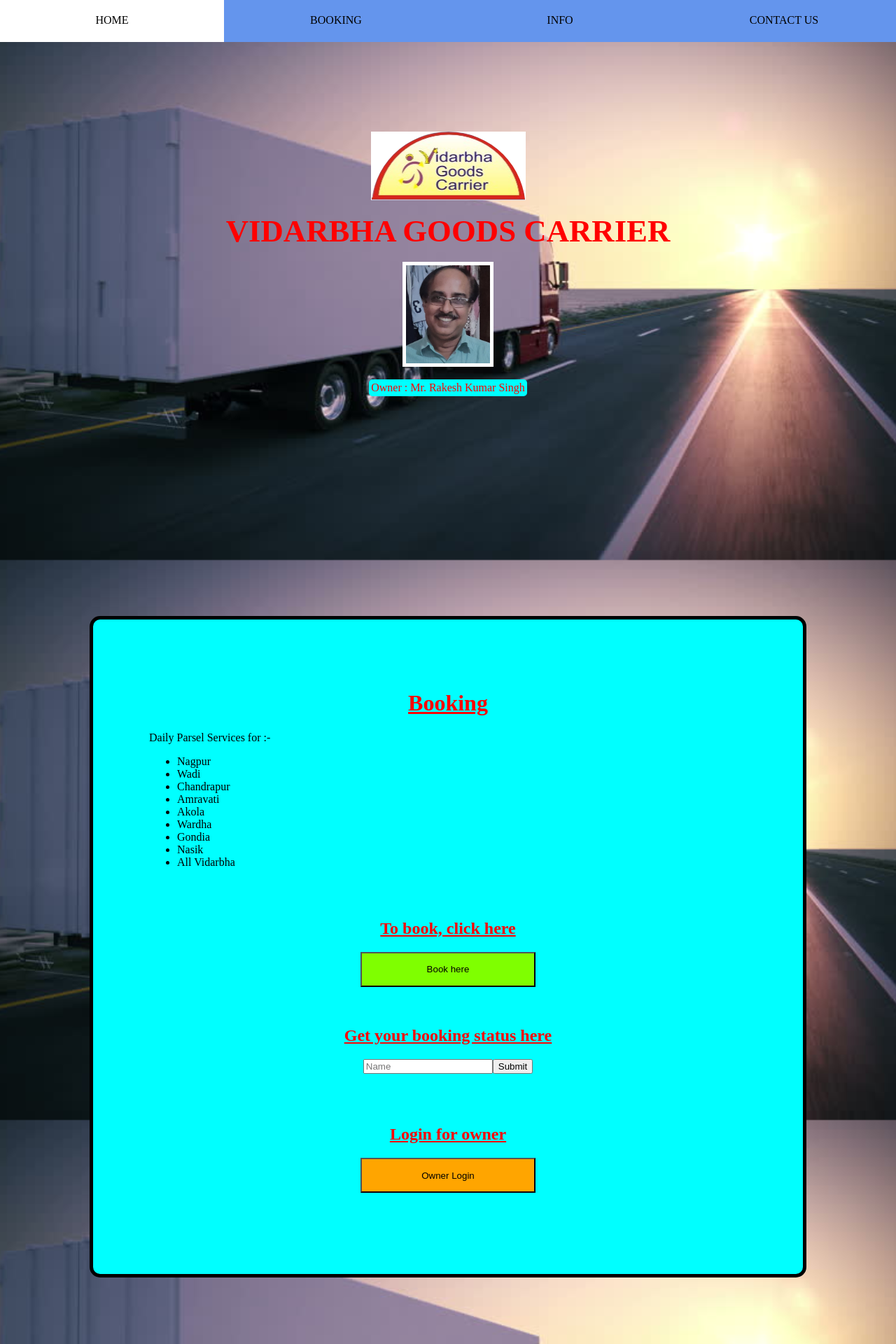
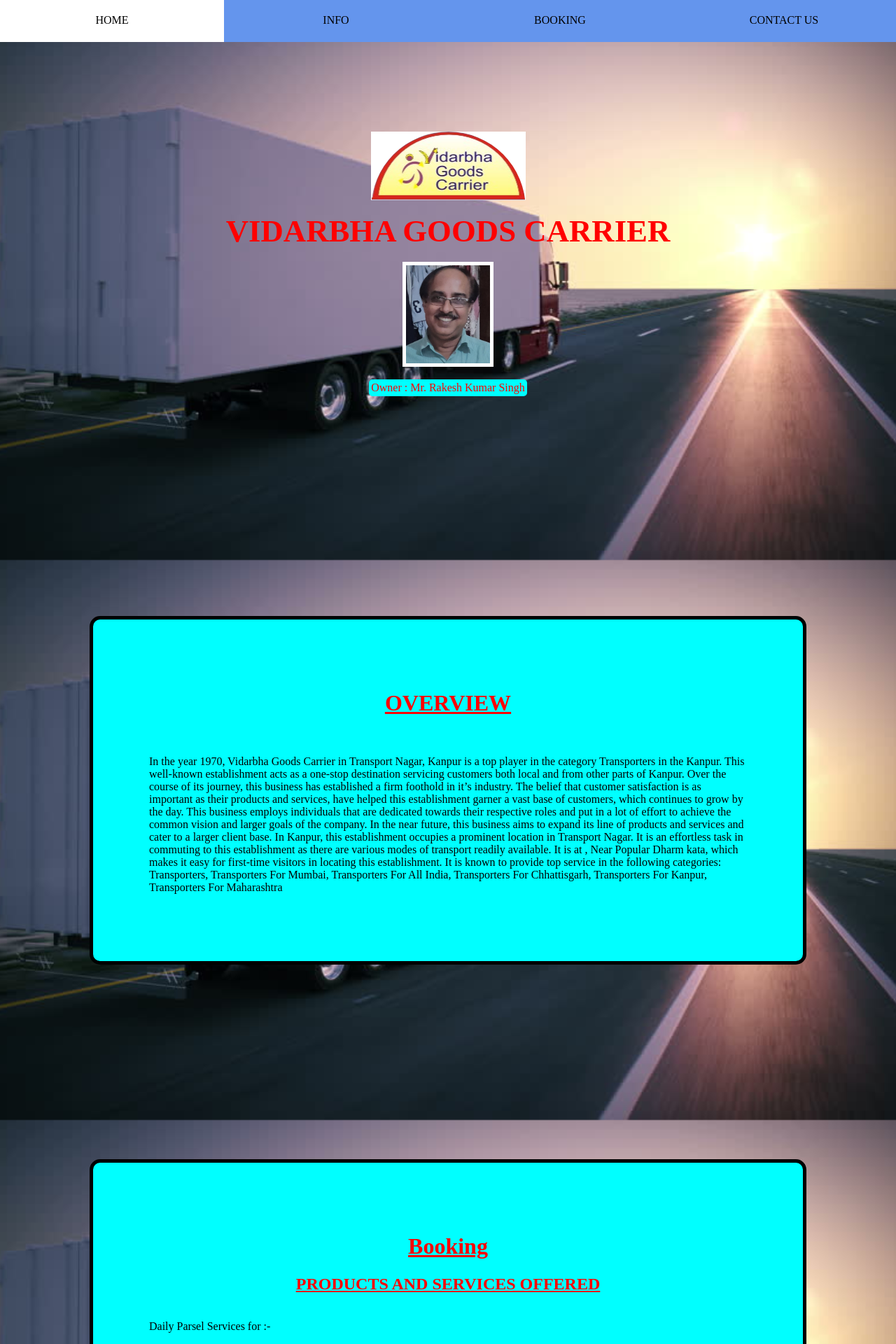
Before and after one commit to ayushsingh24/vidarbhagoodscarrier, a Django app: page / in a window 1280 px wide. Shown: the top 1920 px of the page at 70% size. Run offline with Django 3.2, Linux system fonts and the light colour scheme.

Commit message:
some changes

```diff
--- a/Vapp/templates/home.html
+++ b/Vapp/templates/home.html
@@ -15,12 +15,12 @@
                 <p class="link">HOME</p>
             </a>
 
+            <a href="#info">
+                <p class="link">INFO</p>
+            </a>
+
             <a href="#booking">
                 <p class="link">BOOKING</p>
-            </a>
-
-            <a href="#info">
-                <p class="link">INFO</p>
             </a>
 
             <a href="#contact">
@@ -46,6 +46,18 @@
 
         <br/><br/><br/><br/><br/><br/><br/><br/><br/><br/><br/><br/><br/>
 
+        <a id="info">
+            <div class="heads">
+                <div class="inf">
+                    <h1>OVERVIEW</h1>
+                    <br/>
+                    <p>In the year 1970, Vidarbha Goods Carrier in Transport Nagar, Kanpur is a top player in the category Transporters in the Kanpur. This well-known establishment acts as a one-stop destination servicing customers both local and from other parts of Kanpur. Over the course of its journey, this business has established a firm foothold in it’s industry. The belief that customer satisfaction is as important as their products and services, have helped this establishment garner a vast base of customers, which continues to grow by the day. This business employs individuals that are dedicated towards their respective roles and put in a lot of effort to achieve the common vision and larger goals of the company. In the near future, this business aims to expand its line of products and services and cater to a larger client base. In Kanpur, this establishment occupies a prominent location in Transport Nagar. It is an effortless task in commuting to this establishment as there are various modes of transport readily available. It is at , Near Popular Dharm kata, which makes it easy for first-time visitors in locating this establishment. It is known to provide top service in the following categories: Transporters, Transporters For Mumbai, Transporters For All India, Transporters For Chhattisgarh, Transporters For Kanpur, Transporters For Maharashtra</p>
+                </div>
+            </div>
+        </a>
+
+        <br/><br/><br/><br/><br/><br/><br/><br/><br/><br/><br/>
+
         <a id="booking">
             <div class="heads">
                 <div class="bkg">
@@ -53,7 +65,8 @@
                         <div>
                             <h1>Booking</h1>
                         </div>
-
+                        <h2>PRODUCTS AND SERVICES OFFERED</h2>
+                        <br/>
                         <div>Daily Parsel Services for :-
                             <ul>
                                 <li>Nagpur</li>
@@ -111,40 +124,12 @@
 
         <br/><br/><br/><br/><br/><br/><br/><br/><br/><br/><br/>
 
-        <a id="info">
-            <div class="heads">
-                <div class="inf">
-                    <h1>OVERVIEW</h1>
-                    <br/>
-                    <p>In the year 1970, Vidarbha Goods Carrier in Transport Nagar, Kanpur is a top player in the category Transporters in the Kanpur. This well-known establishment acts as a one-stop destination servicing customers both local and from other parts of Kanpur. Over the course of its journey, this business has established a firm foothold in it’s industry. The belief that customer satisfaction is as important as their products and services, have helped this establishment garner a vast base of customers, which continues to grow by the day. This business employs individuals that are dedicated towards their respective roles and put in a lot of effort to achieve the common vision and larger goals of the company. In the near future, this business aims to expand its line of products and services and cater to a larger client base. In Kanpur, this establishment occupies a prominent location in Transport Nagar. It is an effortless task in commuting to this establishment as there are various modes of transport readily available. It is at , Near Popular Dharm kata, which makes it easy for first-time visitors in locating this establishment. It is known to provide top service in the following categories: Transporters, Transporters For Mumbai, Transporters For All India, Transporters For Chhattisgarh, Transporters For Kanpur, Transporters For Maharashtra</p>
-
-                    <br/>
-
-                    <h1>PRODUCTS AND SERVICES OFFERED</h1>
-                    <br/>
-                    <p>Vidarbha Goods Carrier in Transport Nagar has a wide range of products and services to cater to the varied requirements of their customers. The staff at this establishment are courteous and prompt at providing any assistance. They readily answer any queries or questions that you may have. Pay for the product or service with ease by using any of the available modes of payment, such as Cash, Master Card, Visa Card, Debit Cards, Cheques, American Express Card, Credit Card. This establishment is functional from 10:00 - 20:00.<br> Daily Parsel Services for :-
-                        <ul>
-                            <li>Nagpur</li>
-                            <li>Wadi</li>
-                            <li>Chandrapur</li>
-                            <li>Amravati</li>
-                            <li>Akola</li>
-                            <li>Wardha</li>
-                            <li>Gondia</li>
-                            <li>Nasik</li>
-                            <li>All Vidarbha</li>
-                        </ul>
-                    </p>
-                </div>
-            </div>
-        </a>
-
-        <br/><br/><br/><br/><br/><br/><br/><br/><br/><br/><br/>
-
         <a id="contact">
             <div class="heads">
                 <div class="cnt">
                     <h1>Contact us</h1>
+
+                    <p>Vidarbha Goods Carrier in Transport Nagar has a wide range of products and services to cater to the varied requirements of their customers. The staff at this establishment are courteous and prompt at providing any assistance. They readily answer any queries or questions that you may have.<br><br> Pay for the product or service with ease by using any of the available modes of payment, such as Cash, Master Card, Visa Card, Debit Cards, Cheques, American Express Card, Credit Card.<br><br> This establishment is functional from 10:00 - 20:00.</p>
 
                     <p>Mobile no. :
                             <a href="tel:6386249540" class="noline">6386249540</a>,
```
